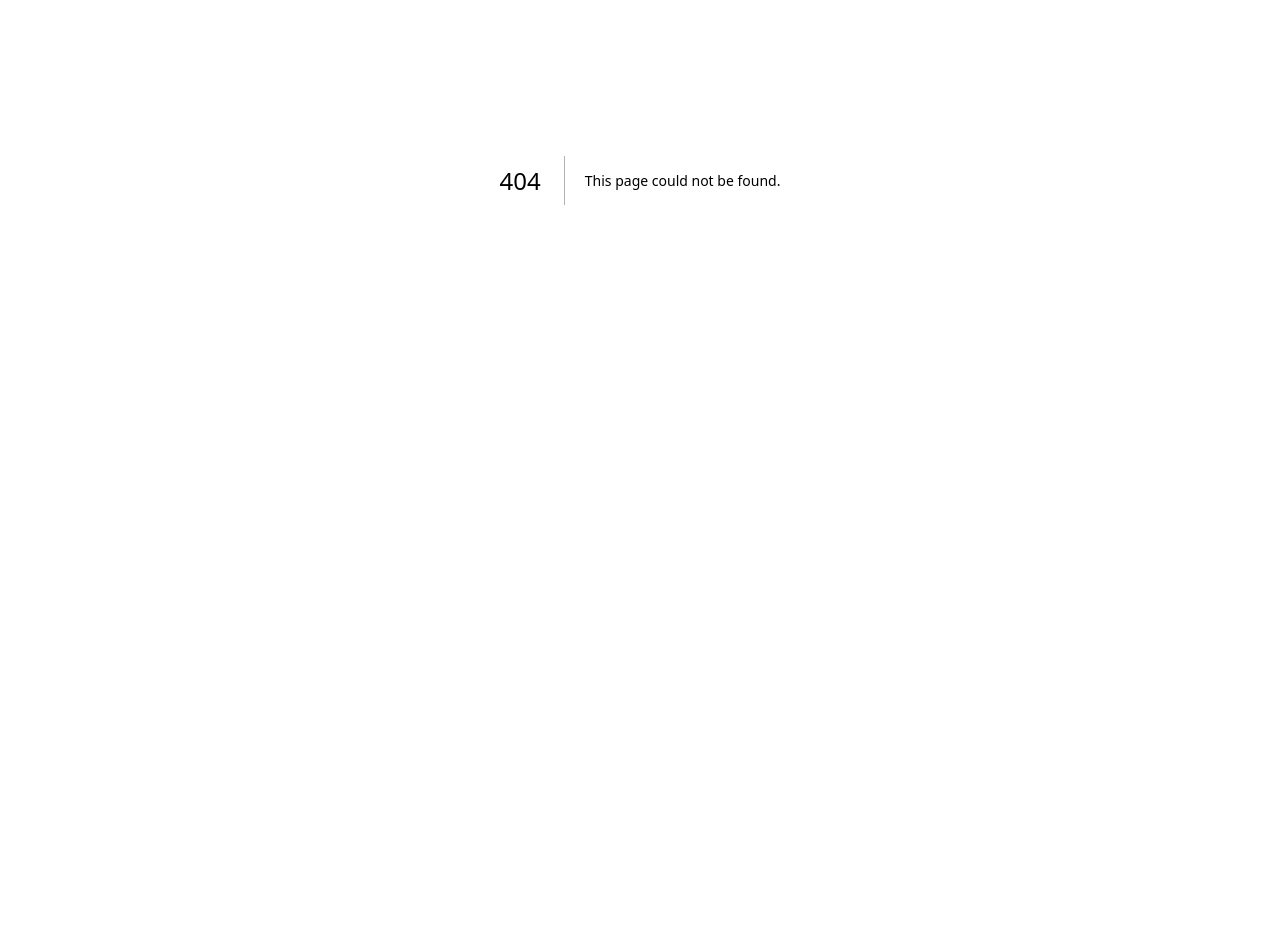
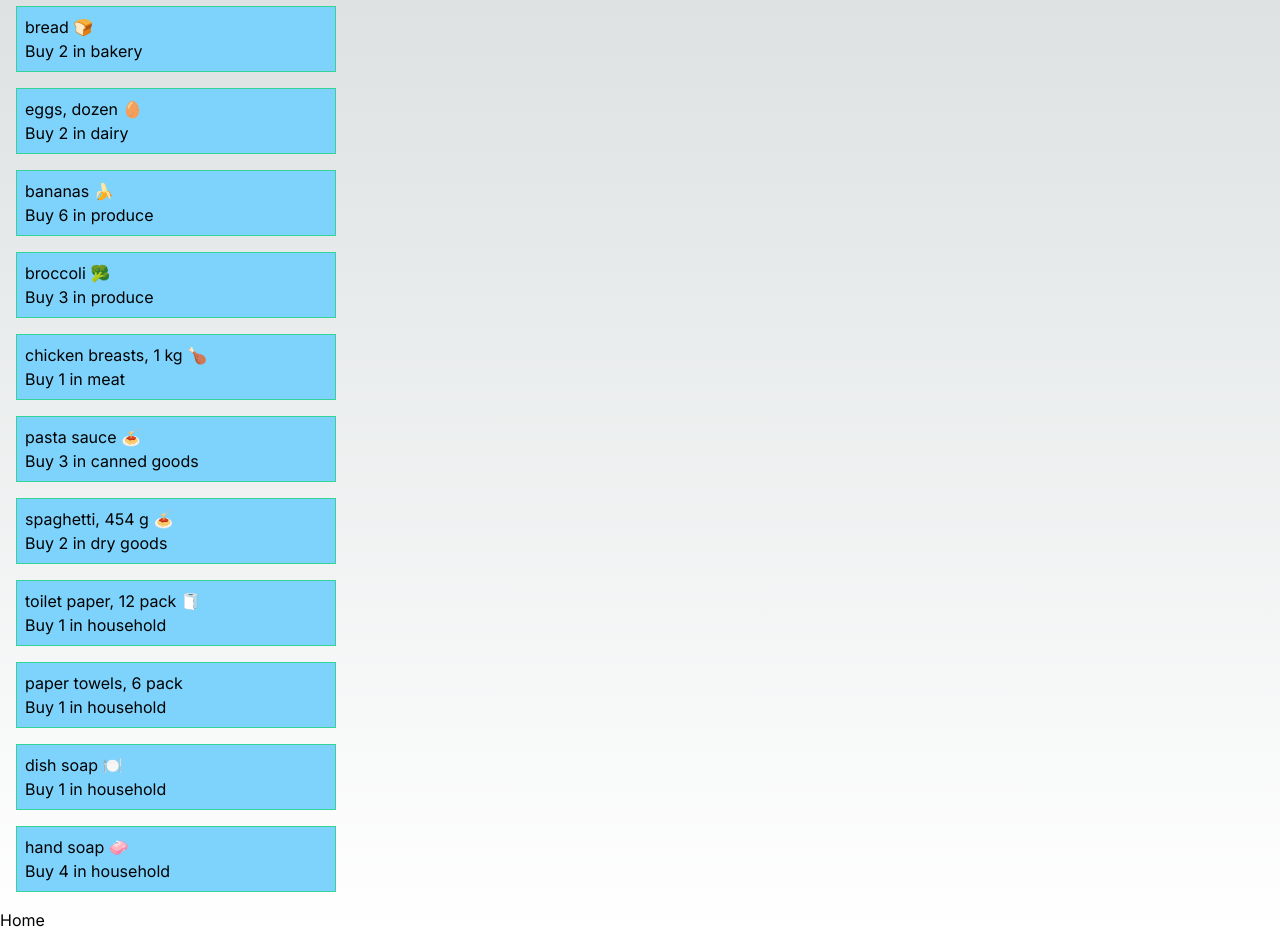
Before and after one commit to alexltyt/cprg306-assignments, a Next.js app: page /week3 in a window 1280 px wide. Before the commit this address had no page. Shown: the part 220-1152 px from the top of the page. Before the commit the page ends 800 px from the top, so only its background shows below. Built offline with nearby package versions, Linux system fonts and the light colour scheme.

Commit message:
added week3

```diff
--- a/app/StudentInfo/page.js
+++ b/app/StudentInfo/page.js
@@ -1,3 +1,5 @@
+import Link from "next/link";
+
 export default function StudentInfo(){
 
     return (
@@ -7,7 +9,7 @@
             <br></br>
             <p className="m-3">Student Name: (Alex) Shek Yin Leung</p>
             <p className="m-3">Course Section: CPRG 206 C</p>
-            <a  className="to-blue-800 m-3"href="https://github.com/alexltyt">GitHubPage: https://github.com/alexltyt</a>
+            <Link className="text-blue-800 m-3"href="https://github.com/alexltyt/cprg306-assignments">GitHubPage: https://github.com/alexltyt/cprg306-assignments</Link>
         </main>
 
     )
--- a/app/page.js
+++ b/app/page.js
@@ -4,8 +4,11 @@
 export default function Home() {
   return <main>
     <StudentInfo/>
-    <p className="m-3" >
-    <Link href="/week2">Week2</Link>
+    <p className="m-3 text-rose-600" >
+      <Link href="/week2">Week2</Link>
+    </p>
+    <p className="m-3 text-orange-600" >
+      <Link href="/week3">Week3</Link>
     </p>
    </main>
 
--- /dev/null
+++ b/app/week3/item-list.js
@@ -0,0 +1,94 @@
+import Item from './item.js';
+
+export default function ItemList() {
+
+    const item1 = {
+        name: "milk, 4 L 🥛",
+        quantity: 1,
+        category: "dairy",
+      };
+
+      const item2 = {
+        name: "bread 🍞",
+        quantity: 2,
+        category: "bakery",
+      };
+
+      const item3 = {
+        name: "eggs, dozen 🥚",
+        quantity: 2,
+        category: "dairy",
+      };
+
+      const item4 = {
+        name: "bananas 🍌",
+        quantity: 6,
+        category: "produce",
+      };
+
+      const item5 = {
+        name: "broccoli 🥦",
+        quantity: 3,
+        category: "produce",
+      };
+
+      const item6 = {
+        name: "chicken breasts, 1 kg 🍗",
+        quantity: 1,
+        category: "meat",
+      };
+
+      const item7 = {
+        name: "pasta sauce 🍝",
+        quantity: 3,
+        category: "canned goods",
+      };
+
+      const item8 = {
+        name: "spaghetti, 454 g 🍝",
+        quantity: 2,
+        category: "dry goods",
+      };
+
+      const item9 = {
+        name: "toilet paper, 12 pack 🧻",
+        quantity: 1,
+        category: "household",
+      };
+
+      const item10 = {
+        name: "paper towels, 6 pack",
+        quantity: 1,
+        category: "household",
+      };
+
+      const item11 = {
+        name: "dish soap 🍽️",
+        quantity: 1,
+        category: "household",
+      };
+
+      const item12 = {
+        name: "hand soap 🧼",
+        quantity: 4,
+        category: "household",
+      };
+
+      return(
+        <>
+            <Item name={item1.name} quantity={item1.quantity} category={item1.category}/>
+            <Item name={item2.name} quantity={item2.quantity} category={item2.category}/>
+            <Item name={item3.name} quantity={item3.quantity} category={item3.category}/>
+            <Item name={item4.name} quantity={item4.quantity} category={item4.category}/>
+            <Item name={item5.name} quantity={item5.quantity} category={item5.category}/>
+            <Item name={item6.name} quantity={item6.quantity} category={item6.category}/>
+            <Item name={item7.name} quantity={item7.quantity} category={item7.category}/>
+            <Item name={item8.name} quantity={item8.quantity} category={item8.category}/>
+            <Item name={item9.name} quantity={item9.quantity} category={item9.category}/>
+            <Item name={item10.name} quantity={item10.quantity} category={item10.category}/>
+            <Item name={item11.name} quantity={item11.quantity} category={item11.category}/>
+            <Item name={item12.name} quantity={item12.quantity} category={item12.category}/>
+        </>
+      );
+
+}
--- /dev/null
+++ b/app/week3/item.js
@@ -0,0 +1,10 @@
+export default function Item({name,quantity,category}) {
+return(
+
+<div className="border border-emerald-400 m-4 p-2 w-screen max-w-xs bg-sky-300 text-black">
+    <h3>{name}</h3>
+    <p>Buy {quantity} in {category}</p>
+</div>
+)
+
+}
--- /dev/null
+++ b/app/week3/page.js
@@ -0,0 +1,9 @@
+import Link from 'next/link';
+import ItemList from './item-list';
+export default function Page() {
+    return <main>
+    <p className='text-7xl m-4 p-5 text-blue-400 font-bold'>Shopping List</p>
+    <ItemList />
+    <Link href="/">Home</Link>
+    </main>;
+}
```
